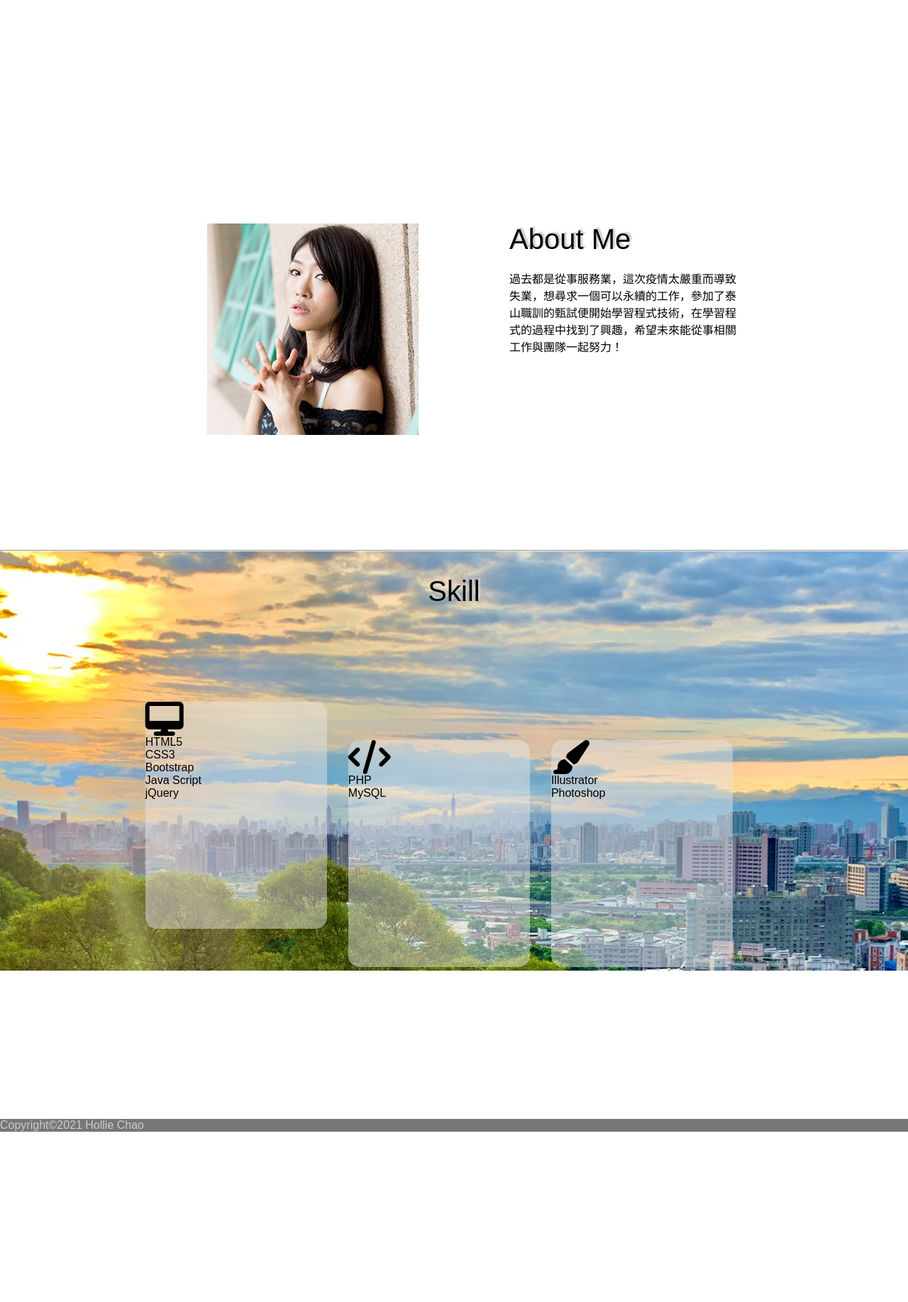
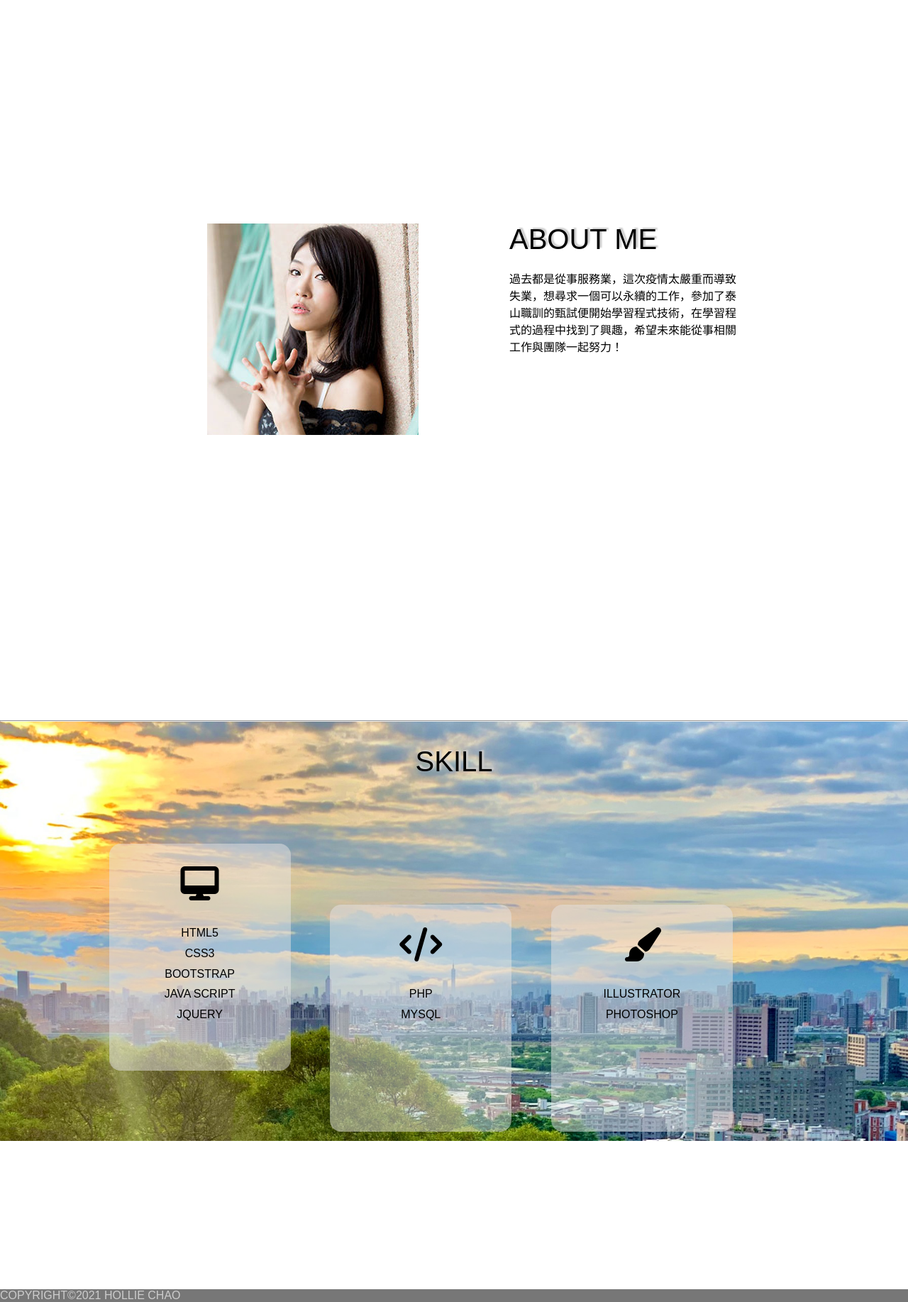
Before and after one commit to HongLing1013/resume, a PHP site: page / in a window 1280 px wide. Shown: the part 1040-2875 px from the top of the page at 71% size. Before the commit the page ends 2635 px from the top, so only its background shows below. Run offline with PHP 8.4, Linux system fonts and the light colour scheme; some libraries are stand-ins or nearby versions.

Commit message:
skill區排版

```diff
--- a/index.html
+++ b/index.html
@@ -14,7 +14,8 @@
         <a href="#" class="logo">LOGO</a>
         <ul>
             <li><a href="#">首頁</a></li>
-            <li><a href="#About">About Me</a></li>
+            <li><a href="#about">About</a></li>
+            <li><a href="#skill">skill</a></li>
             <li><a href="#">作品</a></li>
             <li><a href="#">聯繫</a></li>
             <li><a href="#">登入</a></li>
@@ -26,10 +27,10 @@
     <header class="banner"></header>
 
     <!-- 關於我 -->
-    <article class="container1">
+    <article class="container1" id="about">
         <div class="aboutBox">
             <img src="./img/my.jpg" style="float:left;margin:0 10vw">
-            <p id="About" class="text">About Me</p>
+            <p class="text">About Me</p>
             <p>過去都是從事服務業，這次疫情太嚴重而導致失業，想尋求一個可以永續的工作，參加了泰山職訓的甄試便開始學習程式技術，在學習程式的過程中找到了興趣，希望未來能從事相關工作與團隊一起努力！</p>
         </div>
     </article>
@@ -37,26 +38,26 @@
     <hr>
 
     <!-- 程式碼區 -->
-    <section style="clear:both">
+    <section style="clear:both" id="skill">
         <p class="text" style="text-align: center;line-height: 7rem;">Skill</p>
         <div class="codeBox">
             <div class="code">
                 <i class="fas fa-desktop fa-3x"></i>
-                <div class="text-center">HTML5</div>
-                <div class="text-center">CSS3</div>
-                <div class="text-center">Bootstrap</div>
-                <div class="text-center">Java Script</div>
-                <div class="text-center">jQuery</div>
+                <p>HTML5</p>
+                <p>CSS3</p>
+                <p>Bootstrap</p>
+                <p>Java Script</p>
+                <p>jQuery</p>
             </div>
             <div class="code">
-                    <i class="fas fa-code fa-3x"></i>
-                <div class="text-center">PHP</div>
-                <div class="text-center">MySQL</div>
+                <i class="fas fa-code fa-3x"></i>
+                <p>PHP</p>
+                <p>MySQL</p>
             </div>
             <div class="code">
                 <i class="fas fa-paint-brush fa-3x"></i>
-                <div class="text-center">Illustrator</div>
-                <div class="text-center">Photoshop</div>
+                <p>Illustrator</p>
+                <p>Photoshop</p>
             </div>
         </div>
     </section>
--- a/style.css
+++ b/style.css
@@ -4,6 +4,7 @@
     box-sizing: border-box;
     word-wrap: break-word;
     font-family: sans-serif;
+    text-transform: uppercase;
     }
 
     body{
@@ -26,9 +27,8 @@
     }
 
     nav.sticky{
-
         padding: 5px 100px;
-        background: #fff;
+        background: rgba(255, 255, 255, 0.745);
     }
 
     nav .logo{
@@ -104,6 +104,7 @@
         margin-top: 150vh; /*把文字用margin-top推下去*/
         background: #fff; /*設定文字背景(覆蓋圖片)*/
         padding: 100px;
+        height: 100vh;
     }
 
     .text{
@@ -126,21 +127,30 @@
 
     .codeBox{
         position: relative;
-        margin: 0 15vw;
+        margin: 0 10vw;
     }
 
     .code{
         position: relative;
         flex-wrap: wrap;
         display: inline-block;
-        top: 10vh;
-        margin: 0vh 1vw;
+        top: 5vh;
+        margin: 0vh 2vw;
         background: rgba(228, 227, 227, 0.493);
         width: 20vw;
         height: 40vh;
         border-radius: 16px;
+        text-align: center;
+    }
 
+    .code>i{
+        margin: 2rem 0;
     }
+
+    .code>p{
+        line-height: 1.8rem;
+    }
+
 
     /* 尾版 */
     footer{
```
